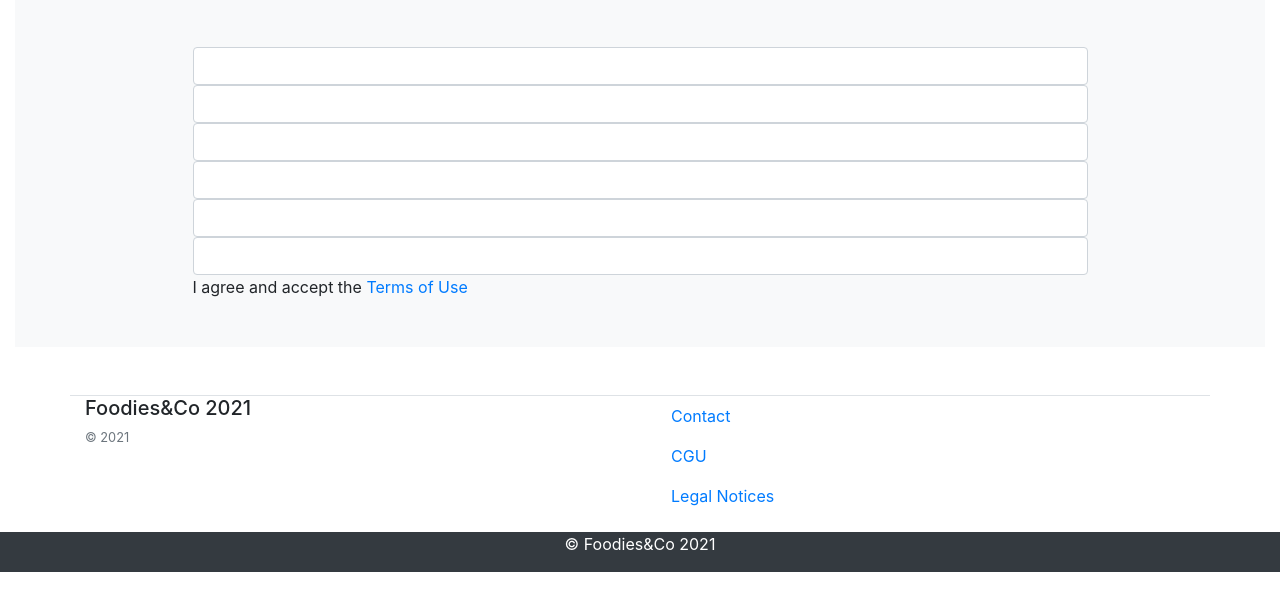
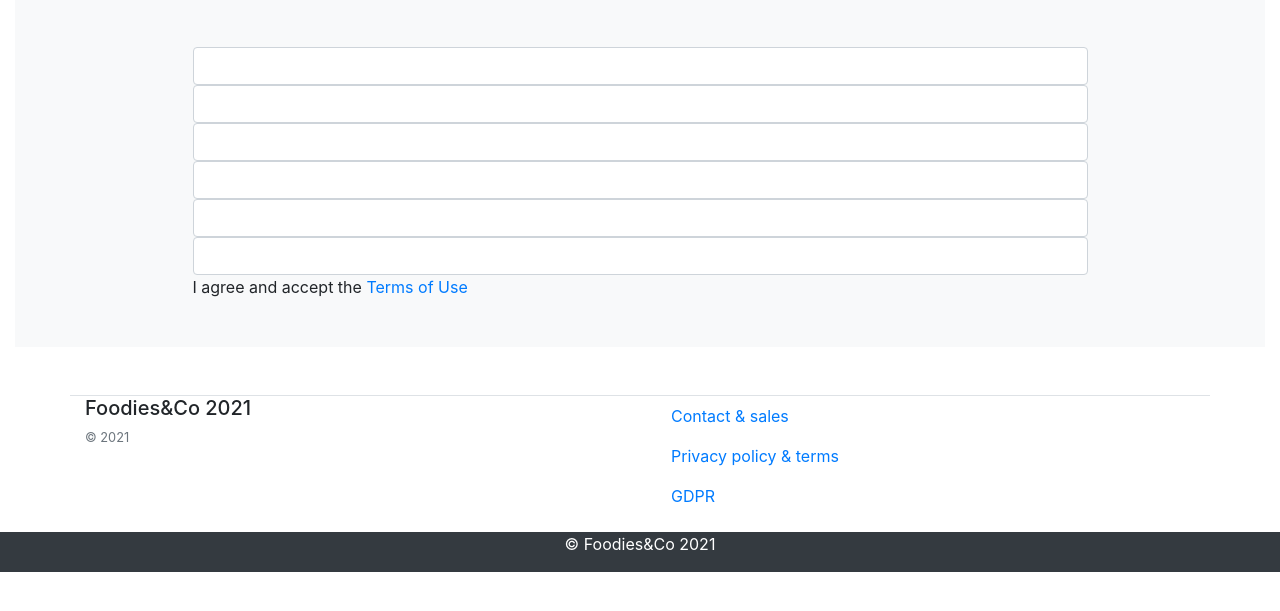
Before and after one commit to lvsambou/Projet-Z, a Symfony app: template templates/register/register.html.twig in a window 1280 px wide. Shown: the part 164-775 px from the top of the page. Run offline with Twig, Linux system fonts and the light colour scheme; the template is opened without the code that fills it, so the values that code supplies are empty; form fields are guessed from the names that the template uses; some libraries are stand-ins or nearby versions.

Commit message:
Modif n°30 - Default controller for legals terms & co, modif path in footer for legals and also in register

```diff
--- a/templates/components/_footer.html.twig
+++ b/templates/components/_footer.html.twig
@@ -7,9 +7,9 @@
             </div>
             <div class="col-6 col-md">
                 <ul class="list-unstyled">
-                    <li><a class="nav-link" href="{{ path('contact', { 'alias' : 'contact' }) }}">Contact</a></li>
-                    <li><a class="nav-link" href="{{ path('cgu', { 'alias' : 'cgu' }) }}">CGU</a></li>
-                    <li><a class="nav-link" href="{{ path('legal-notices', { 'alias' : 'legalNotices' }) }}">Legal Notices</a></li>
+                    <li><a class="nav-link" href="{{ path('contact', { 'alias' : 'contact' }) }}">Contact & sales</a></li>
+                    <li><a class="nav-link" href="{{ path('legals') }}">Privacy policy & terms</a></li>
+                    <li><a class="nav-link" href="{{ path('legals') }}">GDPR</a></li>
                 </ul>
             </div>
         </div>
--- a/templates/register/register.html.twig
+++ b/templates/register/register.html.twig
@@ -25,7 +25,7 @@
                     {{ form_widget(form.email) }}
                     {{ form_widget(form.password) }}
                     {{ form_widget(form.tou) }}
-                    <span>I agree and accept the&nbsp</span><a href="{{ path('legal-notices') }}">Terms of Use</a>
+                    <span>I agree and accept the&nbsp</span><a href="{{ path('legals') }}">Terms of Use</a>
                     {{ form_end(form) }}
                 </div>
             </div>
```
Also changed, not shown: src/Controller/DefaultController.php (+5 -16 lines).
